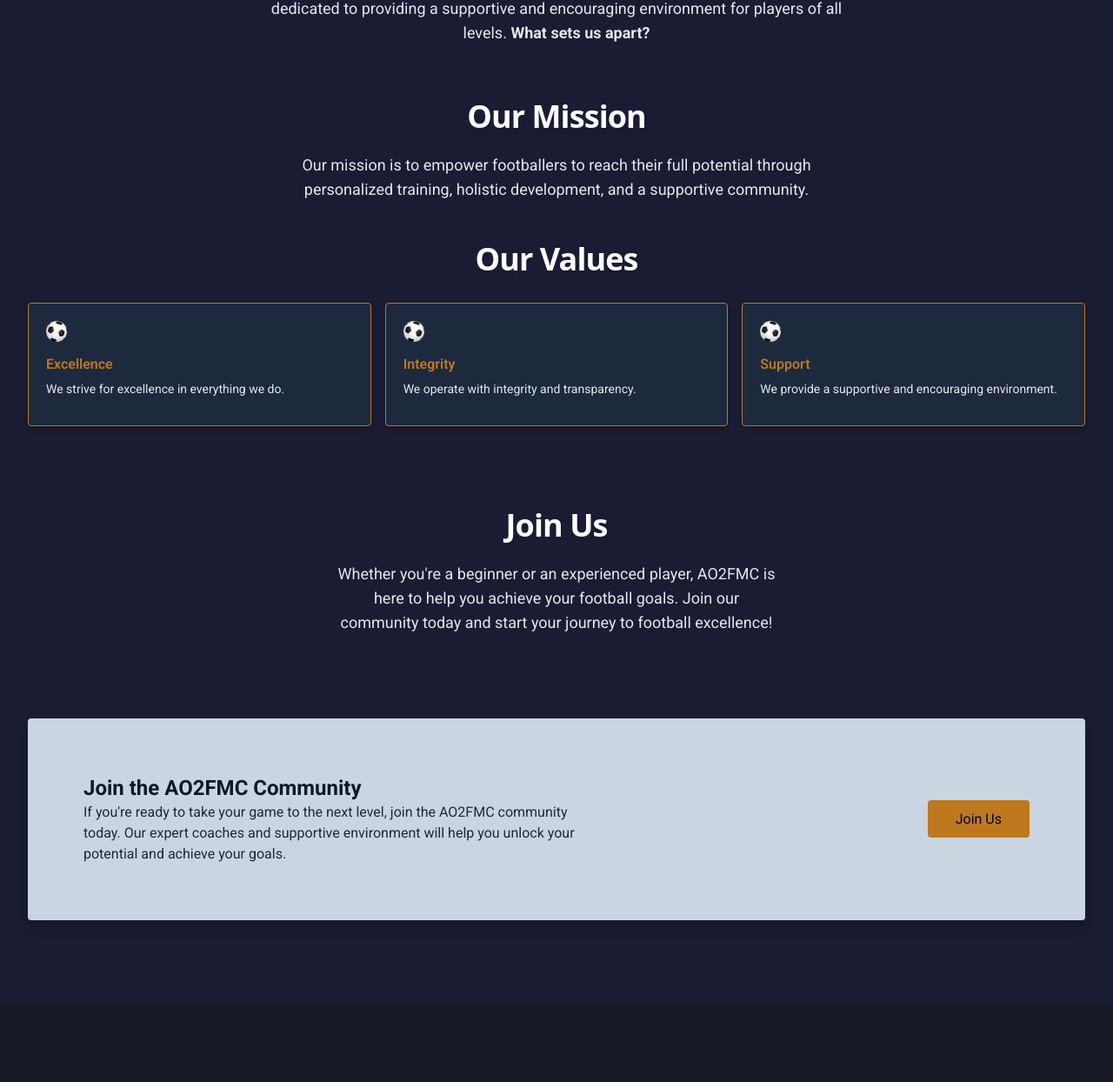
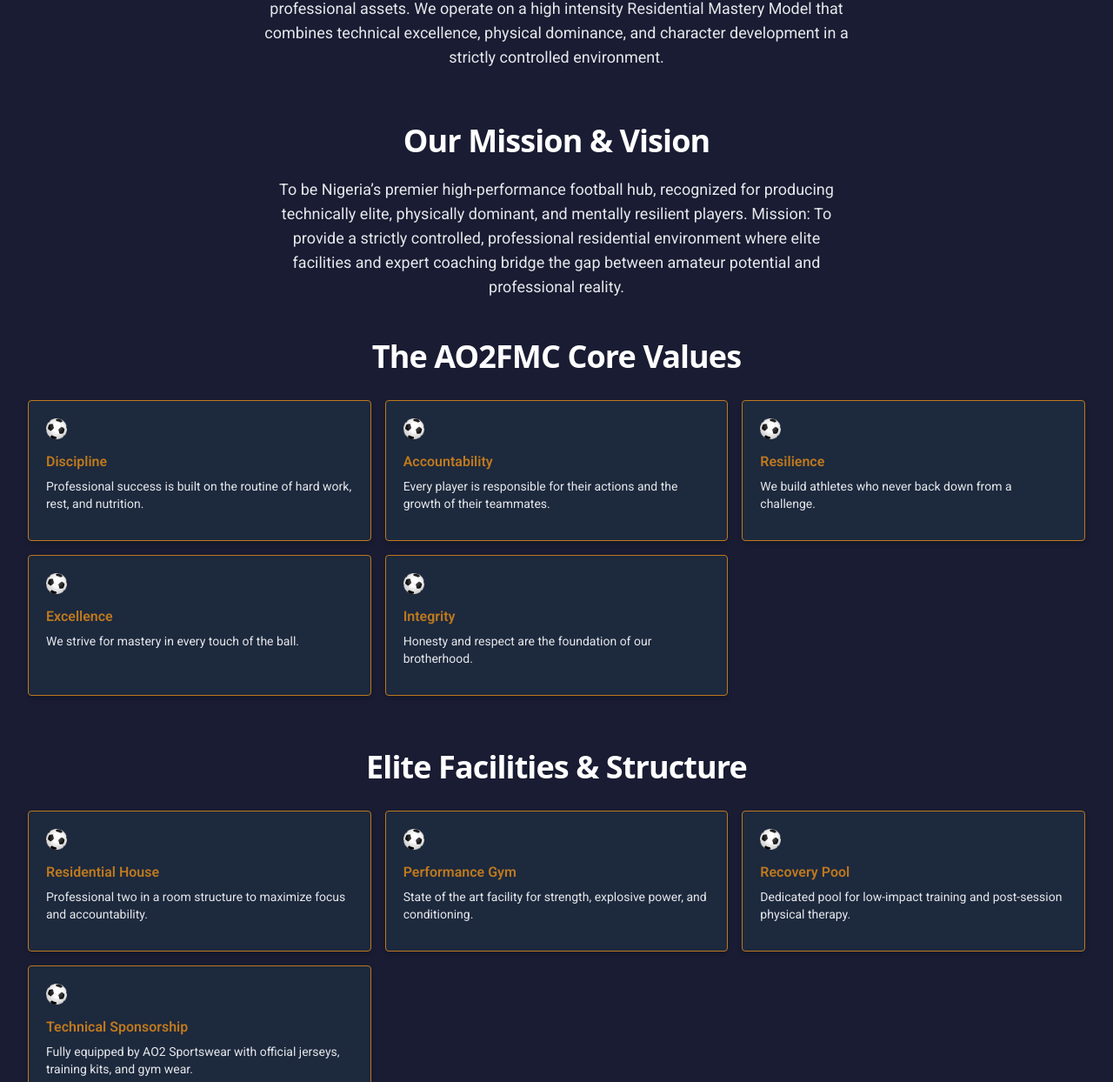
Before and after one commit to Ikennaf1/ao2fmc-src, a website built with Vite: page about/index.html in a window 1280 px wide. Shown: the part 636-1880 px from the top of the page at 87% size. Built offline with nearby package versions, Linux system fonts and the light colour scheme.

Commit message:
Edits About us page

```diff
--- a/about/index.html
+++ b/about/index.html
@@ -55,18 +55,7 @@
           <path d="M549.655 124.083c-6.281-23.65-24.787-42.276-48.284-48.597C458.781 64 288 64 288 64S117.22 64 74.629 75.486c-23.497 6.322-42.003 24.947-48.284 48.597-11.412 42.867-11.412 132.305-11.412 132.305s0 89.438 11.412 132.305c6.281 23.65 24.787 41.5 48.284 47.821C117.22 448 288 448 288 448s170.78 0 213.371-11.486c23.497-6.321 42.003-24.171 48.284-47.821 11.412-42.867 11.412-132.305 11.412-132.305s0-89.438-11.412-132.305zm-317.51 213.508V175.185l142.739 81.205-142.739 81.201z"/>
         </svg>
       </a>
-			<!-- <a id="" href="https://ao2brands.com" class="mx-4 text-lg transition duration-500">
-        AO2Brands.com
-      </a> -->
-      <!-- <a id="" href="/about" class="mx-4 text-lg  border-b-2 border-transparent hover:border-b-2 hover:border-indigo-300 transition duration-500">
-        About
-      </a>
-      <a id="" href="/services" class="mx-4 text-lg  border-b-2 border-transparent hover:border-b-2 hover:border-indigo-300 transition duration-500">
-        Services
-      </a>
-			<a href="/contact" class="mx-4 text-lg border-b-2 border-transparent hover:border-b-2 hover:border-indigo-300 transition duration-500">
-        Contact
-      </a> -->
+
       <a href="/about" class="p-2 font-semibold">About Us</a>
       <a href="/blog" class="p-2 font-semibold">Blog</a>
       <a href="/blog#players" class="p-2 font-semibold">Players</a>
@@ -165,26 +154,28 @@
               to AO2FMC
             </h2>
             <p class="text-base text-gray-200 md:text-lg">
-                At AO2FMC, we're passionate about helping footballers unlock their potential and achieve their goals.
-                With expert coaches and tailored training programs,
-                we're dedicated to providing a supportive and encouraging environment for players of all levels.
-                <strong>What sets us apart?</strong>
+              AO2 Football Mastery Class (AO2FMC) is an elite, residential football academy based in Bwari, FCT,
+              dedicated to transforming talented athletes aged 15–21 into professional assets.
+              We operate on a high intensity Residential Mastery Model that combines technical excellence,
+              physical dominance, and character development in a strictly controlled environment.
             </p>
             <div class="m-16"></div>
             <h4 class="max-w-lg mb-6 font-sans text-3xl font-bold leading-none tracking-tight text-white sm:text-4xl md:mx-auto">
                 <span class="relative inline-block">
                   <span class="relative">Our</span>
                 </span>
-                Mission
+                Mission & Vision
             </h2>
             <p class="text-base text-gray-200 md:text-lg">
-                Our mission is to empower footballers to reach their full potential through personalized training,
-                holistic development, and a supportive community.
+              To be Nigeria’s premier high-performance football hub, recognized for producing technically elite,
+              physically dominant, and mentally resilient players.
+              Mission: To provide a strictly controlled, professional residential environment where elite
+              facilities and expert coaching bridge the gap between amateur potential and professional reality.
             </p>
           </div>
 
           <h4 class="max-w-lg mb-6 font-sans text-center text-3xl font-bold leading-none tracking-tight text-white sm:text-4xl md:mx-auto mb-8">
-              Our Values
+            The AO2FMC Core Values
           </h4>
 
           <div class="grid gap-4 row-gap-5 sm:grid-cols-2 lg:grid-cols-3">
@@ -196,9 +187,9 @@
                         <img src="/images/football-thumb.png" alt="" class="object-cover">
                     </div>
                 </div>
-                <h6 class="mb-2 font-semibold leading-5">Excellence</h6>
+                <h6 class="mb-2 font-semibold leading-5">Discipline</h6>
                 <p class="mb-3 text-sm text-gray-200">
-                    We strive for excellence in everything we do.
+                  Professional success is built on the routine of hard work, rest, and nutrition.
                 </p>
               </div>
               <!-- <a href="/" aria-label="" class="inline-flex items-center font-semibold transition-colors duration-200 text-deep-purple-accent-400 hover:text-deep-purple-800">Learn more</a> -->
@@ -211,9 +202,9 @@
                           <img src="/images/football-thumb.png" alt="" class="object-cover">
                       </div>
                   </div>
-                  <h6 class="mb-2 font-semibold leading-5">Integrity</h6>
+                  <h6 class="mb-2 font-semibold leading-5">Accountability</h6>
                   <p class="mb-3 text-sm text-gray-200">
-                    We operate with integrity and transparency.
+                    Every player is responsible for their actions and the growth of their teammates.
                   </p>
                 </div>
                 <!-- <a href="/" aria-label="" class="inline-flex items-center font-semibold transition-colors duration-200 text-deep-purple-accent-400 hover:text-deep-purple-800">Learn more</a> -->
@@ -226,15 +217,123 @@
                           <img src="/images/football-thumb.png" alt="" class="object-cover">
                       </div>
                   </div>
-                  <h6 class="mb-2 font-semibold leading-5">Support</h6>
+                  <h6 class="mb-2 font-semibold leading-5">Resilience</h6>
                   <p class="mb-3 text-sm text-gray-200">
-                    We provide a supportive and encouraging environment.
+                    We build athletes who never back down from a challenge.
                   </p>
                 </div>
                 <!-- <a href="/" aria-label="" class="inline-flex items-center font-semibold transition-colors duration-200 text-deep-purple-accent-400 hover:text-deep-purple-800">Learn more</a> -->
             </div>
 
+            <div class="feature">
+              <div>
+                <div class="flex items-center justify-center w-4 h-4 md:w-6 md:h-6 mb-4 rounded-full body-bg">
+                    <div class="flex items-center justify-center w-4 h-4 md:w-6 md:h-6 rounded-full">
+                        <img src="/images/football-thumb.png" alt="" class="object-cover">
+                    </div>
+                </div>
+                <h6 class="mb-2 font-semibold leading-5">Excellence</h6>
+                <p class="mb-3 text-sm text-gray-200">
+                  We strive for mastery in every touch of the ball.
+                </p>
+              </div>
+              <!-- <a href="/" aria-label="" class="inline-flex items-center font-semibold transition-colors duration-200 text-deep-purple-accent-400 hover:text-deep-purple-800">Learn more</a> -->
           </div>
+
+          <div class="feature">
+            <div>
+              <div class="flex items-center justify-center w-4 h-4 md:w-6 md:h-6 mb-4 rounded-full body-bg">
+                  <div class="flex items-center justify-center w-4 h-4 md:w-6 md:h-6 rounded-full">
+                      <img src="/images/football-thumb.png" alt="" class="object-cover">
+                  </div>
+              </div>
+              <h6 class="mb-2 font-semibold leading-5">Integrity</h6>
+              <p class="mb-3 text-sm text-gray-200">
+                Honesty and respect are the foundation of our brotherhood.
+              </p>
+            </div>
+            <!-- <a href="/" aria-label="" class="inline-flex items-center font-semibold transition-colors duration-200 text-deep-purple-accent-400 hover:text-deep-purple-800">Learn more</a> -->
+          </div>
+          </div>
+
+          <div class="m-16"></div>
+          <h4 class="max-w-lg mb-6 font-sans text-center text-3xl font-bold leading-none tracking-tight text-white sm:text-4xl md:mx-auto mb-8">
+            Elite Facilities & Structure
+          </h4>
+          <div class="grid gap-4 row-gap-5 sm:grid-cols-2 lg:grid-cols-3">
+
+            <div class="feature">
+              <div>
+                <div class="flex items-center justify-center w-4 h-4 md:w-6 md:h-6 mb-4 rounded-full body-bg">
+                    <div class="flex items-center justify-center w-4 h-4 md:w-6 md:h-6 rounded-full">
+                        <img src="/images/football-thumb.png" alt="" class="object-cover">
+                    </div>
+                </div>
+                <h6 class="mb-2 font-semibold leading-5">Residential House</h6>
+                <p class="mb-3 text-sm text-gray-200">
+                  Professional two in a room structure to maximize focus and accountability.
+                </p>
+              </div>
+            </div>
+
+            <div class="feature">
+              <div>
+                <div class="flex items-center justify-center w-4 h-4 md:w-6 md:h-6 mb-4 rounded-full body-bg">
+                    <div class="flex items-center justify-center w-4 h-4 md:w-6 md:h-6 rounded-full">
+                        <img src="/images/football-thumb.png" alt="" class="object-cover">
+                    </div>
+                </div>
+                <h6 class="mb-2 font-semibold leading-5">Performance Gym</h6>
+                <p class="mb-3 text-sm text-gray-200">
+                  State of the art facility for strength, explosive power, and conditioning.
+                </p>
+              </div>
+            </div>
+
+            <div class="feature">
+              <div>
+                <div class="flex items-center justify-center w-4 h-4 md:w-6 md:h-6 mb-4 rounded-full body-bg">
+                    <div class="flex items-center justify-center w-4 h-4 md:w-6 md:h-6 rounded-full">
+                        <img src="/images/football-thumb.png" alt="" class="object-cover">
+                    </div>
+                </div>
+                <h6 class="mb-2 font-semibold leading-5">Recovery Pool</h6>
+                <p class="mb-3 text-sm text-gray-200">
+                  Dedicated pool for low-impact training and post-session physical therapy.
+                </p>
+              </div>
+            </div>
+
+            <div class="feature">
+              <div>
+                <div class="flex items-center justify-center w-4 h-4 md:w-6 md:h-6 mb-4 rounded-full body-bg">
+                    <div class="flex items-center justify-center w-4 h-4 md:w-6 md:h-6 rounded-full">
+                        <img src="/images/football-thumb.png" alt="" class="object-cover">
+                    </div>
+                </div>
+                <h6 class="mb-2 font-semibold leading-5">Technical Sponsorship</h6>
+                <p class="mb-3 text-sm text-gray-200">
+                  Fully equipped by AO2 Sportswear with official jerseys, training kits, and gym wear.
+                </p>
+              </div>
+            </div>
+
+          </div>
+
+          <div class="m-16"></div>
+          <div class="max-w-xl mb-10 md:mx-auto sm:text-center lg:max-w-2xl md:mb-12">
+            <h4 class="max-w-lg mb-6 font-sans text-3xl font-bold leading-none tracking-tight text-white sm:text-4xl md:mx-auto">
+                <span class="relative inline-block">
+                  <span class="relative">Professional</span>
+                </span>
+                Pathway
+            </h2>
+            <p class="text-base text-gray-200 md:text-lg">
+              Our top performing graduates receive direct access to trials and scouting showcases through our exclusive
+              partnership with Zodiac Pro Football Agency with other clubs and professional academies.
+            </p>
+          </div>
+
         </div>
     </section>
 
```
